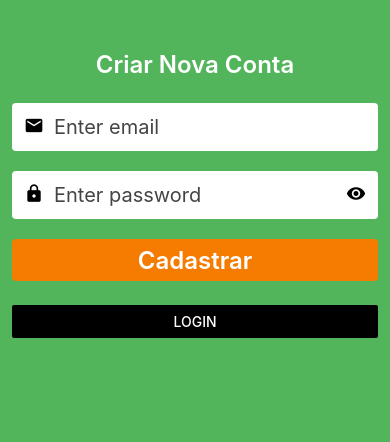
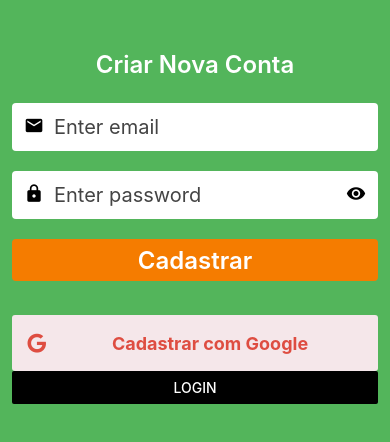
Before and after one commit to biesseck/app_recados_ifmt_plc, a React Native app: screen /Signup in a window 390 px wide. Shown: the top 442 px of the page. Built offline with nearby package versions, Linux system fonts and the light colour scheme; no server answers.

Commit message:
Atualização Tela de Cadastro

```diff
--- a/src/screens/SignupScreen.js
+++ b/src/screens/SignupScreen.js
@@ -2,9 +2,9 @@ import { StatusBar } from 'expo-status-bar';
 import React from 'react';
 import { useState } from 'react';
 import { StyleSheet, Text, View, Button as RNButton } from 'react-native';
-
 import { Button, InputField, ErrorMessage } from '../components';
 import Firebase from '../../config/firebase';
+import SocialButton from '../components/SocialButton';
 
 const auth = Firebase.auth();
 
@@ -86,6 +86,13 @@ export default function SignupScreen({ navigation }) {
           marginBottom: 24
         }}
       />
+      <SocialButton
+        buttonTitle="Cadastrar com Google"
+        btnType="google"
+        color="#de4d41"
+        backgroundColor="#f5e7ea"
+        onPress={() => {}}
+      />
       <RNButton
         onPress={() => navigation.navigate('Login')}
         title='Login'
```
